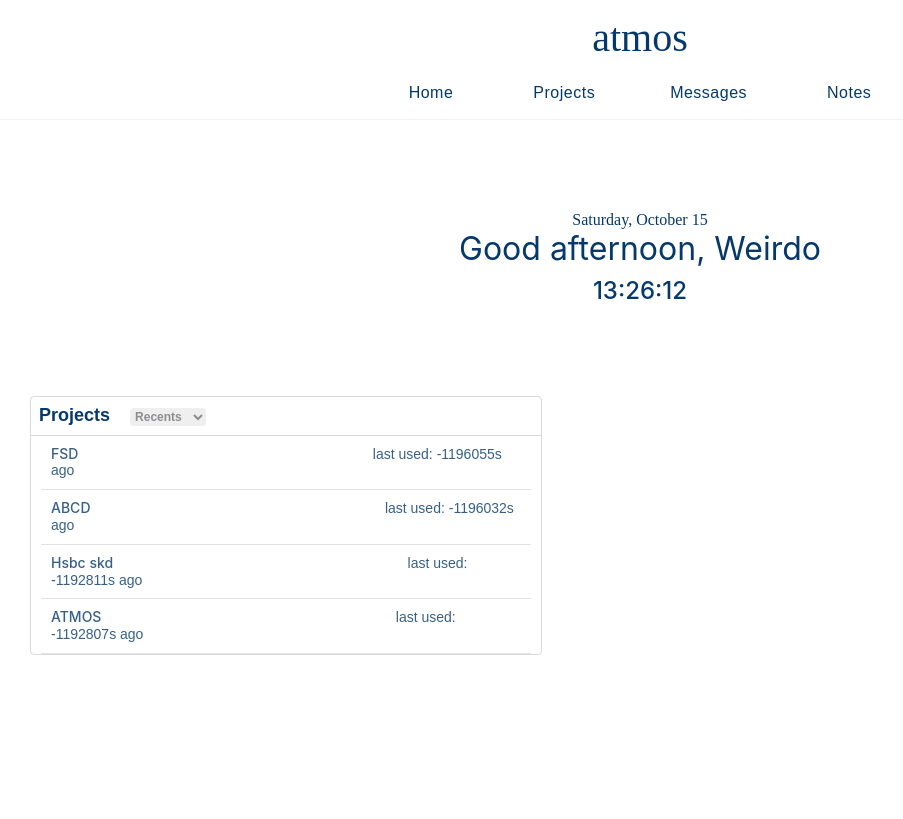
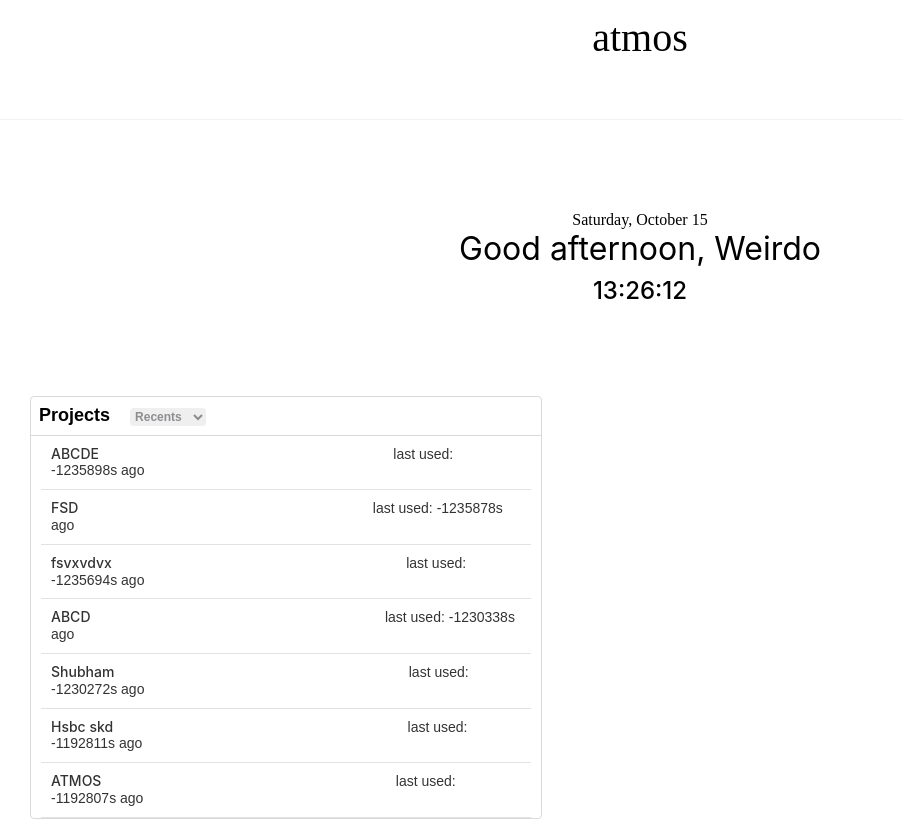
Before and after one commit to kasliwalshreyas/ATMOS-react, a React (Create React App) app: page / in a window 1280 px wide. Shown: the whole page, without its empty margins (0-903 px from the left). Built offline with nearby package versions, Linux system fonts and the light colour scheme; data requests are answered from the project's data file.

Commit message:
css changes

```diff
--- a/data/db.json
+++ b/data/db.json
@@ -16,8 +16,7 @@
         10,
         11,
         23,
-        25,
-        24
+        25
       ],
       "id": 1
     },
@@ -41,7 +40,9 @@
       "emailId": "kasliwalshreyas3@gmail.com",
       "projectIDList": [
         1,
-        2
+        2,
+        5,
+        4
       ],
       "taskAssignedIDList": [],
       "id": 3
@@ -51,9 +52,13 @@
       "emailId": "kasliwalshreyas4@gmail.com",
       "projectIDList": [
         1,
-        2
+        2,
+        6
       ],
-      "taskAssignedIDList": [],
+      "taskAssignedIDList": [
+        24,
+        26
+      ],
       "id": 4
     },
     {
@@ -119,7 +124,7 @@
         3
       ],
       "id": 2,
-      "lastUsed": "2022-10-29T09:40:22.167Z"
+      "lastUsed": "2022-10-29T20:44:05.287Z"
     },
     {
       "projectName": "ABCD",
@@ -128,7 +133,7 @@
       "projectStatement": "To learn",
       "projectMission": "Yes u can do it",
       "projectDescription": "Later babes!!!",
-      "lastUsed": "2022-10-29T09:39:59.688Z",
+      "lastUsed": "2022-10-29T19:11:45.242Z",
       "projectGuidelines": "more details will follow later😜",
       "userId": 1,
       "highAccess": [
@@ -152,9 +157,71 @@
       "highAccess": [
         1
       ],
+      "mediumAccess": [
+        3
+      ],
+      "lowAccess": [],
+      "id": 4
+    },
+    {
+      "projectName": "Shubham",
+      "type": "",
+      "sectionIDList": [
+        8
+      ],
+      "projectStatement": "dbhjasbd sad ska d",
+      "projectMission": "dvds f fvd",
+      "projectDescription": "",
+      "lastUsed": "2022-10-29T19:10:39.268Z",
+      "projectGuidelines": "",
+      "userId": 1,
+      "highAccess": [
+        1
+      ],
+      "mediumAccess": [
+        3
+      ],
+      "lowAccess": [],
+      "id": 5
+    },
+    {
+      "projectName": "ABCDE",
+      "type": "",
+      "sectionIDList": [
+        9,
+        10
+      ],
+      "projectStatement": "xbc  d",
+      "projectMission": "",
+      "projectDescription": "",
+      "lastUsed": "2022-10-29T20:44:25.987Z",
+      "projectGuidelines": "",
+      "userId": 1,
+      "highAccess": [
+        1
+      ],
+      "mediumAccess": [],
+      "lowAccess": [
+        4
+      ],
+      "id": 6
+    },
+    {
+      "projectName": "fsvxvdvx",
+      "type": "",
+      "sectionIDList": [],
+      "projectStatement": "",
+      "projectMission": "",
+      "projectDescription": "",
+      "lastUsed": "2022-10-29T20:41:01.873Z",
+      "projectGuidelines": "",
+      "userId": 1,
+      "highAccess": [
+        1
+      ],
       "mediumAccess": [],
       "lowAccess": [],
-      "id": 4
+      "id": 7
     }
   ],
   "sectionList": [
@@ -203,6 +270,28 @@
         25
       ],
       "id": 7
+    },
+    {
+      "sectionName": "Shubham's section",
+      "projectId": 5,
+      "taskIDList": [],
+      "id": 8
+    },
+    {
+      "sectionName": "Frontend",
+      "projectId": 6,
+      "taskIDList": [
+        26
+      ],
+      "id": 9
+    },
+    {
+      "sectionName": "Backend",
+      "projectId": 6,
+      "taskIDList": [
+        27
+      ],
+      "id": 10
     }
   ],
   "taskList": [
@@ -369,7 +458,7 @@
     {
       "taskName": "Hi, It's Me",
       "taskCompletion": true,
-      "taskAssignee": 1,
+      "taskAssignee": 4,
       "taskPriority": "high",
       "taskStatus": "at-risk",
       "taskDeadline": "2022-10-30",
@@ -385,6 +474,26 @@
       "taskDeadline": null,
       "taskDescription": null,
       "id": 25
+    },
+    {
+      "taskName": "CSS",
+      "taskCompletion": false,
+      "taskAssignee": 4,
+      "taskPriority": "medium",
+      "taskStatus": "on-track",
+      "taskDeadline": "2022-10-31",
+      "taskDescription": "fcbc ",
+      "id": 26
+    },
+    {
+      "taskName": "s",
+      "taskCompletion": false,
+      "taskAssignee": null,
+      "taskPriority": "Choose Priority",
+      "taskStatus": "Choose Status",
+      "taskDeadline": null,
+      "taskDescription": null,
+      "id": 27
     }
   ]
 }
--- a/src/common.css
+++ b/src/common.css
@@ -11,10 +11,13 @@
     /* background-color: rgb(38, 36, 36);
     color: white; */
     /* background-color: #f8fafb; */
-    color: #05386b;
+    /* color: #05386b; */
+    /* color: white; */
+    color: black;
 }
 
 a {
     text-decoration: none !important;
-    color: #05386b !important;
+    /* color: #05386b !important; */
+    color: white !important;
 }
--- a/src/pages/Projects/Charts/Charts.module.css
+++ b/src/pages/Projects/Charts/Charts.module.css
@@ -55,8 +55,10 @@
     flex-direction: row;
     /* width: 250px; */
     /* height: 250px; */
+    border-radius: 8px;
+    padding: 10px;
 
-    background-color: inherit;
+    background-color: #edf5e1;
 }
 
 .sectionWiseArena {
--- a/src/pages/Projects/Overview/DescriptionComponent.module.css
+++ b/src/pages/Projects/Overview/DescriptionComponent.module.css
@@ -12,7 +12,11 @@
 
     /* background-color: #f8fafb; */
     /* background-color: #edf5e1; */
+
     background-color: #d3f4a2;
+
+    background-color: #efeeef;
+
 }
 
 .descriptionComponent:hover {
--- a/src/pages/Projects/Overview/OverView.module.css
+++ b/src/pages/Projects/Overview/OverView.module.css
@@ -10,11 +10,15 @@
     width: 100%;
     /* margin-bottom: 10px; */
 
-    background-color: #8ee4af;
     /* background-color: #05386b; */
     /* background-color: #9fedd7; */
     /* background-color: rgb(234, 234, 241); */
     /* background-color: #5CDB95; */
+
+    /* background-color: #8ee4af; */
+    background-color: #efeeef;
+
+
 }
 
 .descriptionArena {
@@ -34,7 +38,11 @@
     /* background-color: white; */
     /* background-color: #f8fafb; */
     /* background-color: inherit; */
-    background-color: #5cdb95;
+
+    /* background-color: #5cdb95; */
+    background-color: #d3d0d3;
+
+
 }
 
 /* .descriptionArena:hover {
--- a/src/project-task.css
+++ b/src/project-task.css
@@ -22,7 +22,12 @@
 
   /* background-color: #5CDB95; */
   /* background-color: #05386b; */
-  background-color: #8ee4af;
+  /* background-color: #8ee4af; */
+  /* background-color: #efeeef; */
+  background-color: #f5f5f5;
+  /* background-color: #222629; */
+  /* background-color: black; */
+  /* background-color: rgb(41, 41, 41); */
 
 
 }
@@ -179,15 +184,17 @@
   right: 40px;
   /* left: auto; */
   border: 1px solid black;
-  border-radius: 5%;
+  /* border-radius: 5%; */
   padding: 3px;
 
 
-  /* background-color: inherit; */
+  background-color: white;
 }
 
 .dropdownMenu-user-profile {
   padding: 10px;
+
+
 }
 
 .user-profile-dropdown-option {
@@ -243,7 +250,7 @@
 }
 
 .nav-option:hover {
-  color: rgb(53, 0, 197) !important;
+  /* color: rgb(53, 0, 197) !important; */
   border-bottom: 3px solid rgb(53, 0, 197);
 
 
@@ -262,9 +269,15 @@
   overflow-x: auto;
   min-height: 76vh;
 
-  background-color: #8ee4af;
   /* background-color: #05386b; */
   /* background-color: #5CDB95; */
+  /* background-color: #8ee4af; */
+  /* background-color: #efeeef; */
+  background-color: #f5f5f5;
+  /* background-color: #222629; */
+  /* background-color: black; */
+  /* background-color: rgb(33, 33, 33); */
+
 
 }
 
@@ -284,7 +297,16 @@
 
   /* background-color: inherit; */
   /* background-color: #EDF5E1; */
-  background-color: #5cdb95;
+  /* background-color: #5cdb95; */
+  /* background-color: #efeeef; */
+  /* background-color: #efeeef; */
+  /* background-color: #f5f5f5; */
+  /* background-color: #222629; */
+  /* background-color: #d6dce1; */
+  background-color: #ebeff3;
+
+
+
 }
 
 .section-head {
@@ -415,7 +437,9 @@
   min-width: 300px;
 
 
-  background-color: #5cdb95;
+  /* background-color: #5cdb95; */
+  /* background-color: #474b4f; */
+  background-color: rgb(65, 129, 217);
 }
 
 .add-section-div p {
@@ -457,7 +481,9 @@
   /* background-color: white; */
   /* background-color: #8ee4af; */
   /* background-color: #edf5e1; */
-  background-color: #d3f4a2;
+  /* background-color: #d3f4a2; */
+  background-color: white;
+  /* background-color: #474b4f; */
 
 }
 
@@ -475,8 +501,9 @@
   margin-left: 5px;
 
 
-  background-color: inherit;
+  /* background-color: inherit; */
   /* background-color: white; */
+  /* background-color: #474b4f; */
 }
 
 .task-name-input {
@@ -507,12 +534,16 @@
 
 .task-info p {
   margin-bottom: 0 !important;
+  color: white;
 }
 
 .priority-tag {
   padding: 2px 15px;
   border: 1px solid;
-  background-color: rgb(246, 255, 0);
+  /* background-color: rgb(246, 255, 0); */
+  /* background-color: #0275d8; */
+  background-color: rgb(65, 129, 217);
+
   border-radius: 4px;
   margin-right: 10px;
   font-size: 15px;
@@ -522,7 +553,10 @@
 .status-tag {
   padding: 2px 15px;
   border: 1px solid;
-  background-color: rgb(255, 246, 69);
+  /* background-color: rgb(255, 246, 69); */
+  /* background-color: #0275d8; */
+  background-color: rgb(65, 129, 217);
+
   border-radius: 4px;
   margin-left: 10px;
   font-size: 15px;
@@ -804,7 +838,12 @@
 
   /* background-color: inherit; */
   /* background-color: #eaf7d6; */
-  background-color: #d3f4a2;
+  /* background-color: #d3f4a2; */
+  /* background-color: #474b4f; */
+  /* background-color: #05386b; */
+  /* background-color: #0275d8; */
+  background-color: rgb(65, 129, 217);
+
 
 
 }
```
